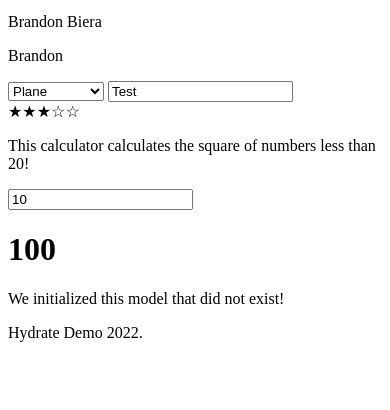
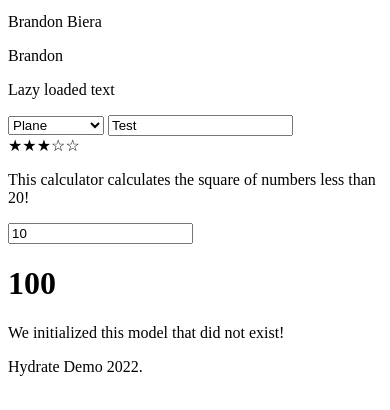
Before and after one commit to Nobody6146/Hydrate, a website: page docs/index.html in a window 390 px wide. Shown: the part 394-804 px from the top of the page. Drawn offline with Linux system fonts and the light colour scheme.

Commit message:
Lazy Load Elements
-- Cleaned up lazy loading code
-- You can now lazy load any element from being tracked by the framework, not just template and components

```diff
--- a/docs/hydrate.js
+++ b/docs/hydrate.js
@@ -410,7 +410,7 @@ class HydrateApp {
     #componentTypes;
     #components;
     #routingState;
-    #lazyComponents;
+    #lazyElements;
     constructor(options) {
         this.#options = { ...new HydrateAppOptions(), ...options };
         this.#htmlExcecuters = new Map();
@@ -432,9 +432,9 @@ class HydrateApp {
         this.#intersectionObserver = new IntersectionObserver(this.#intersectionCallback.bind(this), {
             threshold: this.#options.lazyLoadingThreshHold
         });
-        this.#lazyComponents = new Set();
+        this.#lazyElements = new Set();
         this.#loadTemplates();
-        this.#trackLazyComponents();
+        this.#trackLazyElements();
         this.#trackElements();
         //this.#linkComponents();
     }
@@ -727,10 +727,9 @@ class HydrateApp {
         return map;
     }
     #mutationCallback(mutations, observer) {
-        let updatedElements = [];
         this.#trackableElementSelector;
         const trackableSelector = this.#trackableElementSelector;
-        const lazyComponentSelector = this.#lazyLoadComponentSelector;
+        const lazyElementSelector = this.#lazyLoadElementSelector;
         let modelAttribute = this.attribute(this.#options.attribute.names.model);
         const componentTemplateSelector = this.#componentTemplateSelector;
         const templateAttribute = this.attribute(this.#options.attribute.names.template);
@@ -747,16 +746,16 @@ class HydrateApp {
                             return;
                         if (this.#options.attribute.trackables.indexOf(mutation.attributeName) >= 0) {
                             let element = mutation.target;
-                            if (element.matches(lazyComponentSelector))
-                                this.#trackLazyComponent(element);
+                            if (element.matches(lazyElementSelector))
+                                this.#trackLazyElement(element);
                             else
-                                this.#untrackLazyComponent(element);
-                            this.#linkComponent(element, true);
+                                this.#untrackLazyElement(element);
+                            this.#linkComponent(element);
                             if (mutation.attributeName === templateAttribute && element.matches(componentTemplateSelector))
                                 this.#loadTemplate(element, true);
                             if (mutation.target.matches(trackableSelector)) {
                                 let newTrack = this.#trackElement(element);
-                                if (!newTrack) {
+                                if (newTrack === false) {
                                     //Wasn't a new track, but a core value changed, so rebind the element
                                     let modelName = element.getAttribute(modelAttribute);
                                     this.dispatch(element, "bind", modelName, undefined);
@@ -781,17 +780,17 @@ class HydrateApp {
                             if (!(node instanceof HTMLElement) || node.parentNode == null)
                                 return;
                             addedElement = true;
-                            this.#trackLazyComponent(node);
-                            this.#linkComponent(node, true);
+                            this.#trackLazyElement(node);
+                            this.#linkComponent(node);
                             this.#trackElement(node);
                             let elements = node.querySelectorAll(trackableSelector);
                             if (node.matches(componentTemplateSelector))
                                 this.#loadTemplate(node, true);
-                            for (let element of node.querySelectorAll(lazyComponentSelector))
-                                this.#trackLazyComponent(element);
+                            for (let element of node.querySelectorAll(lazyElementSelector))
+                                this.#trackLazyElement(element);
                             for (let element of elements) {
-                                this.#trackLazyComponent(node);
-                                this.#linkComponent(element, true);
+                                this.#trackLazyElement(node);
+                                this.#linkComponent(element);
                                 this.#trackElement(element);
                                 if (element.matches(componentTemplateSelector))
                                     this.#loadTemplate(element, true);
@@ -809,14 +808,14 @@ class HydrateApp {
                             if (!(node instanceof HTMLElement))
                                 return;
                             removedElement = true;
-                            this.#untrackLazyComponent(node);
+                            this.#untrackLazyElement(node);
                             this.#untrackElement(node);
                             this.#unlinkComponent(node);
                             let elements = node.querySelectorAll(trackableSelector);
-                            for (let element of node.querySelectorAll(lazyComponentSelector))
-                                this.#untrackLazyComponent(element);
+                            for (let element of node.querySelectorAll(lazyElementSelector))
+                                this.#untrackLazyElement(element);
                             for (let element of elements) {
-                                this.#untrackLazyComponent(element);
+                                this.#untrackLazyElement(element);
                                 this.#untrackElement(element);
                                 this.#unlinkComponent(element);
                             }
@@ -843,23 +842,24 @@ class HydrateApp {
     #intersectionCallback(entries) {
         for (let entry of entries) {
             if (entry.isIntersecting) {
-                this.#intersectionObserver.unobserve(entry.target);
-                this.#linkComponent(entry.target, false);
-            }
-        }
-    }
-    #trackLazyComponents() {
-        for (let element of this.#root.querySelectorAll(this.#lazyLoadComponentSelector))
+                const element = entry.target;
+                this.#intersectionObserver.unobserve(element);
+                element.removeAttribute(this.attribute(this.#options.attribute.names.lazy));
+            }
+        }
+    }
+    #trackLazyElements() {
+        for (let element of this.#root.querySelectorAll(this.#lazyLoadElementSelector))
             this.#intersectionObserver.observe(element);
     }
-    #trackLazyComponent(element) {
-        if (element.matches(this.#lazyLoadComponentSelector))
+    #trackLazyElement(element) {
+        if (element.matches(this.#lazyLoadElementSelector))
             this.#intersectionObserver.observe(element);
     }
-    #untrackLazyComponent(element) {
+    #untrackLazyElement(element) {
         this.#intersectionObserver.unobserve(element);
     }
-    get #lazyLoadComponentSelector() {
+    get #lazyLoadElementSelector() {
         return `:not(template)[${this.attribute(this.#options.attribute.names.lazy)}]`;
     }
     #inputListener(event) {
@@ -874,7 +874,7 @@ class HydrateApp {
         this.dispatch(target, "input", modelName, event);
     }
     #addTrackableAttributes() {
-        this.#options.attribute.trackables.push(this.attribute(this.#options.attribute.names.property), this.attribute(this.#options.attribute.names.model), this.attribute(this.#options.attribute.names.init), this.attribute(this.#options.attribute.names.component), this.attribute(this.#options.attribute.names.attribute), this.attribute(this.#options.attribute.names.property), this.attribute(this.#options.attribute.names.toggle), this.attribute(this.#options.attribute.names.class), this.attribute(this.#options.attribute.names.remove), this.attribute(this.#options.attribute.names.input), this.attribute(this.#options.attribute.names.mutation), this.attribute(this.#options.attribute.names.if), this.attribute(this.#options.attribute.names.event), this.attribute(this.#options.attribute.names.on), this.attribute(this.#options.attribute.names.component), this.attribute(this.#options.attribute.names.duplicate), this.attribute(this.#options.attribute.names.route), this.attribute(this.#options.attribute.names.routing), this.attribute(this.#options.attribute.names.mutation), this.attribute(this.#options.attribute.names.source));
+        this.#options.attribute.trackables.push(this.attribute(this.#options.attribute.names.property), this.attribute(this.#options.attribute.names.model), this.attribute(this.#options.attribute.names.init), this.attribute(this.#options.attribute.names.component), this.attribute(this.#options.attribute.names.attribute), this.attribute(this.#options.attribute.names.property), this.attribute(this.#options.attribute.names.toggle), this.attribute(this.#options.attribute.names.class), this.attribute(this.#options.attribute.names.remove), this.attribute(this.#options.attribute.names.input), this.attribute(this.#options.attribute.names.mutation), this.attribute(this.#options.attribute.names.if), this.attribute(this.#options.attribute.names.lazy), this.attribute(this.#options.attribute.names.event), this.attribute(this.#options.attribute.names.on), this.attribute(this.#options.attribute.names.component), this.attribute(this.#options.attribute.names.duplicate), this.attribute(this.#options.attribute.names.route), this.attribute(this.#options.attribute.names.routing), this.attribute(this.#options.attribute.names.mutation), this.attribute(this.#options.attribute.names.source));
         let app = this;
         //this.#options.attribute.trackables.push(...this.#options.attribute.names.customs.map(x => app.attribute(x)));
     }
@@ -1116,19 +1116,16 @@ class HydrateApp {
             }
             type.template.push(node);
         }
-        console.info("Template loaded", typeName);
         //Link all components of this type
         for (let element of this.#root.querySelectorAll(`${typeName},[${componentAttribute}=${typeName}]`))
-            this.#linkComponent(element, true);
+            this.#linkComponent(element);
     }
     get lazy() {
-        return this.#lazyComponents;
-    }
-    #linkComponent(element, lazyLoad) {
-        const elementIsLazy = element.hasAttribute(this.attribute(this.#options.attribute.names.lazy));
-        const lazy = lazyLoad && elementIsLazy;
+        return this.#lazyElements;
+    }
+    #linkComponent(element) {
         //Don't load if we're lazy && not trying to load
-        if (lazy && !this.#lazyComponents.has(element))
+        if (element.matches(this.#lazyLoadElementSelector))
             return;
         try {
             const componentAttribute = this.attribute(this.#options.attribute.names.component);
@@ -1138,13 +1135,8 @@ class HydrateApp {
                 const templateAttribute = this.attribute(this.#options.attribute.names.template);
                 const templateSelector = `template[${templateAttribute}=${componentTypeName}]`;
                 const template = this.root.querySelector(templateSelector);
-                if (template) {
-                    //Queue the lazy component to load next time it gets the chance and the template is loaded
-                    if (elementIsLazy)
-                        this.#lazyComponents.add(element);
+                if (template)
                     this.#loadTemplate(template, false);
-                    return;
-                }
                 return;
             }
             let component = this.#components.get(element);
@@ -1190,12 +1182,11 @@ class HydrateApp {
             }
             this.#components.set(element, component);
             //remove from lazy load queue
-            this.#lazyComponents.delete(element);
+            this.#lazyElements.delete(element);
             //Copy component attributes over from template
             for (let attribute of componentType.attributes.keys())
                 if (!element.hasAttribute(attribute))
                     element.setAttribute(attribute, componentType.attributes.get(attribute));
-            console.info("Component loaded", element);
         }
         catch (error) {
             console.error(error);
@@ -1424,6 +1415,9 @@ class HydrateApp {
             this.#trackElement(element);
     }
     #trackElement(element) {
+        //Don't load if we're lazy && not trying to load
+        if (element.matches(this.#lazyLoadElementSelector))
+            return;
         let selector = this.#trackableElementSelector;
         if (!element.matches(selector)) {
             this.#untrackElement(element);
--- a/docs/index.html
+++ b/docs/index.html
@@ -136,11 +136,14 @@
                 <example-template>
                     Placeholder text that will be deleted
                 </div>
+
                 <list-template h-model="default.list">
                     Placeholder list will be deleted
                 </list-template>
                 <p h-model="default.person.name" h-property="textContent: `${first} ${last}`">lnkjhk</p>
                 <p h-model="default.person.name" h-property="textContent: first"></p>
+
+                <p h-model h-lazy h-event="track: console.log('lazy loaded element')" h-property="textContent: 'Lazy loaded text'"></p>
 
                 <select h-model="default.selector" h-property="value: value" h-mutation="child: added">
                     <option selected value="" disabled>Select Value</option>
```
Also changed, not shown: docs/hydrate.ts (+43 -51 lines).
